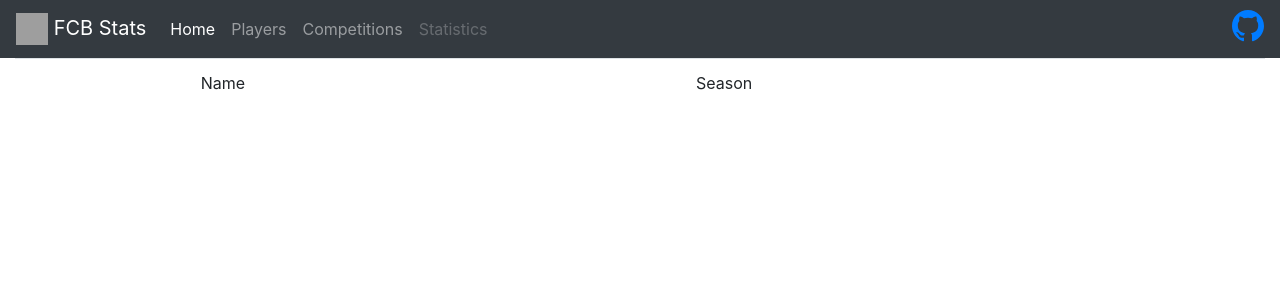
After one commit to santoyoalfredo/barca, a Django app: template football/templates/football/competitions.html in a window 1280 px wide. The commit adds this page. Shown: the top 300 px of the page. Run offline with Django 3.2, Linux system fonts and the light colour scheme; the template is opened without the code that fills it, so the values that code supplies are empty; some libraries are stand-ins or nearby versions; grey boxes are pictures that could not be loaded.

Commit message:
Added Competitions view
- Added Competitions view and template
- Added Competitions url routing
- Modified Season model to have a related name
- Enabled compeititons link in navbar

```diff
--- a/football/models.py
+++ b/football/models.py
@@ -85,7 +85,7 @@ class Position(models.Model):
 
 class Season(models.Model):
 	season_id = models.AutoField(primary_key=True)
-	competition_id = models.ForeignKey('Competition', on_delete=models.SET_DEFAULT, blank=True, default='')
+	competition_id = models.ForeignKey('Competition', on_delete=models.SET_DEFAULT, related_name = 'seasons', blank=True, default='')
 	year = models.IntegerField()	#Starting Year
 	teams = models.ManyToManyField('Team')
 
--- a/football/templates/football/base.html
+++ b/football/templates/football/base.html
@@ -19,7 +19,7 @@
                   <div class="navbar-nav">
                     <a class="nav-item nav-link active" href="/">Home</a>
                     <a class="nav-item nav-link" href="/players/">Players</a>
-                    <a class="nav-item nav-link disabled" href="#">Competitions</a>
+                    <a class="nav-item nav-link" href="/competitions/">Competitions</a>
                     <a class="nav-item nav-link disabled" href="#">Statistics</a>
                   </div>
                 </div>
--- /dev/null
+++ b/football/templates/football/competitions.html
@@ -0,0 +1,39 @@
+{% extends "football/base.html" %}
+{% block content %}
+{% load static %}
+
+<div class="container-fluid">
+<table class="table table-striped">
+<thead>
+    <tr>
+        <td></td>
+        <td>Name</td>
+        <td>Season</td>
+    </tr>
+</thead>
+{% for competition in view.competitions %}
+    <tr>
+        <td>{% if competition.logo %}
+            <img src="{% get_static_prefix %}competitions/{{competition.competition_id}}.png" class="img-portrait img-thumbnail">
+            {% else %}
+            <img src="{% static "players/0.png" %}" class="img-portrait img-thumbnail">
+            {% endif %}
+        </td>
+        <td>{{competition.name}}</td>
+        <td>
+            <div class="dropdown show">
+                <button class="btn btn-secondary dropdown-toggle" type="button" id="dropdownMenuButton" data-toggle="dropdown" aria-haspopup="true" aria-expanded="false">
+                    View Seasons
+                </button>
+                <div class="dropdown-menu" aria-labelledby="dropdownMenuLink">
+                    {% for season in competition.seasons.all %}
+                    <a class="dropdown-item" href="#">{{season}}</a>
+                    {% endfor %}
+                </div>
+            </div>
+        </td>
+    </tr>
+{% endfor %}
+</table>
+</div>
+{% endblock content %}
--- a/football/urls.py
+++ b/football/urls.py
@@ -8,4 +8,5 @@ urlpatterns = [
     path('', views.index, name='index'),
     path('players/', views.PlayerListView.as_view(), name='players'),
     path('players/<int:pk>/', views.PlayerView.as_view(), name='player'),
+    path('competitions/', views.CompetitionListView.as_view(), name='competitions')
 ]
```
Also changed, not shown: football/views.py (+8 -1 lines).
